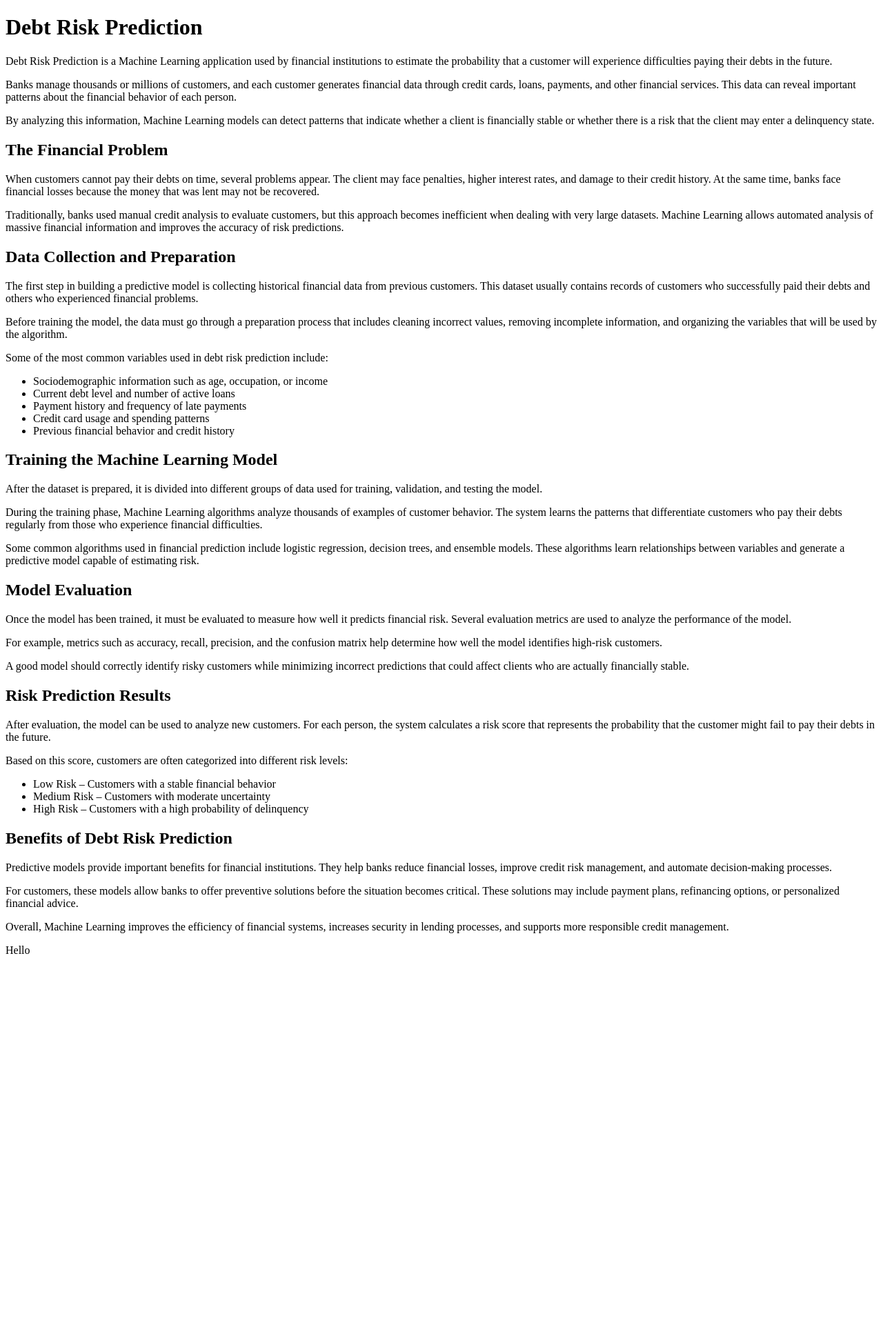
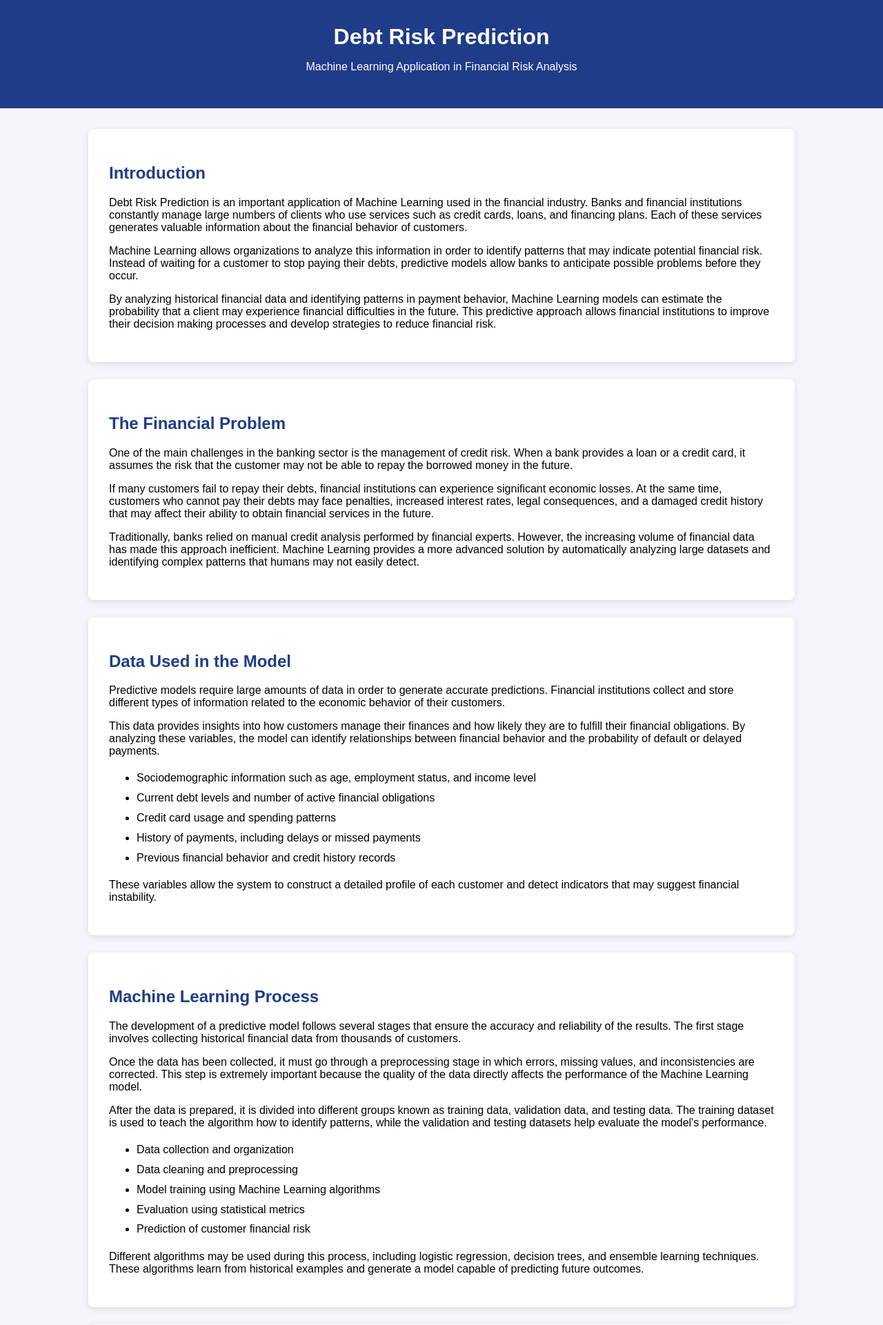
Before and after one commit to Andres5-12/Machine_Learning, a Flask app: page /Andres in a window 1280 px wide. Shown: the top 1921 px of the page at 69% size. Before the commit the page ends 1383 px from the top, so only its background shows below. Run offline with Flask 3, Linux system fonts and the light colour scheme.

Commit message:
Quinto cargue ramaAndres

```diff
--- a/templates/Corredor.html
+++ b/templates/Corredor.html
@@ -2,175 +2,267 @@
 <html lang="en">
 <head>
 <meta charset="UTF-8">
-
-    <!-- Allows the page to adapt to different devices -->
 <meta name="viewport" content="width=device-width, initial-scale=1.0">
 
 <title>Debt Risk Prediction</title>
+
+<style>
+
+body{
+    font-family: Arial, Helvetica, sans-serif;
+    background-color:#f4f6f9;
+    margin:0;
+    padding:0;
+}
+
+header{
+    background:#1f3c88;
+    color:white;
+    text-align:center;
+    padding:35px;
+}
+
+.container{
+    width:80%;
+    margin:auto;
+    margin-top:30px;
+}
+
+.section{
+    background:white;
+    padding:30px;
+    margin-bottom:25px;
+    border-radius:8px;
+    box-shadow:0px 3px 10px rgba(0,0,0,0.1);
+}
+
+h1{
+    margin:0;
+}
+
+h2{
+    color:#1f3c88;
+}
+
+ul{
+    line-height:1.8;
+}
+
+footer{
+    text-align:center;
+    background:#1f3c88;
+    color:white;
+    padding:20px;
+    margin-top:40px;
+}
+
+</style>
+
 </head>
 
 <body>
 
-    <!-- Main title -->
+<header>
     <h1>Debt Risk Prediction</h1>
+    <p>Machine Learning Application in Financial Risk Analysis</p>
+</header>
 
-    <!-- General introduction -->
+<div class="container">
+
+<div class="section">
+
+<h2>Introduction</h2>
+
 <p>
-        Debt Risk Prediction is a Machine Learning application used by financial
-        institutions to estimate the probability that a customer will experience
-        difficulties paying their debts in the future.
+Debt Risk Prediction is an important application of Machine Learning used in the financial industry.
+Banks and financial institutions constantly manage large numbers of clients who use services such
+as credit cards, loans, and financing plans. Each of these services generates valuable information
+about the financial behavior of customers.
 </p>
 
 <p>
-        Banks manage thousands or millions of customers, and each customer
-        generates financial data through credit cards, loans, payments,
-        and other financial services. This data can reveal important
-        patterns about the financial behavior of each person.
+Machine Learning allows organizations to analyze this information in order to identify patterns
+that may indicate potential financial risk. Instead of waiting for a customer to stop paying their
+debts, predictive models allow banks to anticipate possible problems before they occur.
 </p>
 
 <p>
-        By analyzing this information, Machine Learning models can detect
-        patterns that indicate whether a client is financially stable or
-        whether there is a risk that the client may enter a delinquency state.
+By analyzing historical financial data and identifying patterns in payment behavior, Machine
+Learning models can estimate the probability that a client may experience financial difficulties
+in the future. This predictive approach allows financial institutions to improve their decision
+making processes and develop strategies to reduce financial risk.
 </p>
 
-    <!-- Problem explanation -->
+</div>
+
+<div class="section">
+
 <h2>The Financial Problem</h2>
 
 <p>
-        When customers cannot pay their debts on time, several problems appear.
-        The client may face penalties, higher interest rates, and damage to
-        their credit history. At the same time, banks face financial losses
-        because the money that was lent may not be recovered.
+One of the main challenges in the banking sector is the management of credit risk.
+When a bank provides a loan or a credit card, it assumes the risk that the customer
+may not be able to repay the borrowed money in the future.
 </p>
 
 <p>
-        Traditionally, banks used manual credit analysis to evaluate customers,
-        but this approach becomes inefficient when dealing with very large
-        datasets. Machine Learning allows automated analysis of massive
-        financial information and improves the accuracy of risk predictions.
-    </p>
-
-    <!-- Data collection -->
-    <h2>Data Collection and Preparation</h2>
-
-    <p>
-        The first step in building a predictive model is collecting historical
-        financial data from previous customers. This dataset usually contains
-        records of customers who successfully paid their debts and others
-        who experienced financial problems.
+If many customers fail to repay their debts, financial institutions can experience
+significant economic losses. At the same time, customers who cannot pay their debts
+may face penalties, increased interest rates, legal consequences, and a damaged
+credit history that may affect their ability to obtain financial services in the future.
 </p>
 
 <p>
-        Before training the model, the data must go through a preparation
-        process that includes cleaning incorrect values, removing incomplete
-        information, and organizing the variables that will be used by
-        the algorithm.
+Traditionally, banks relied on manual credit analysis performed by financial experts.
+However, the increasing volume of financial data has made this approach inefficient.
+Machine Learning provides a more advanced solution by automatically analyzing large
+datasets and identifying complex patterns that humans may not easily detect.
+</p>
+
+</div>
+
+<div class="section">
+
+<h2>Data Used in the Model</h2>
+
+<p>
+Predictive models require large amounts of data in order to generate accurate predictions.
+Financial institutions collect and store different types of information related to the
+economic behavior of their customers.
 </p>
 
 <p>
-        Some of the most common variables used in debt risk prediction include:
+This data provides insights into how customers manage their finances and how likely
+they are to fulfill their financial obligations. By analyzing these variables, the
+model can identify relationships between financial behavior and the probability
+of default or delayed payments.
 </p>
 
 <ul>
-        <li>Sociodemographic information such as age, occupation, or income</li>
-        <li>Current debt level and number of active loans</li>
-        <li>Payment history and frequency of late payments</li>
+<li>Sociodemographic information such as age, employment status, and income level</li>
+<li>Current debt levels and number of active financial obligations</li>
 <li>Credit card usage and spending patterns</li>
-        <li>Previous financial behavior and credit history</li>
+<li>History of payments, including delays or missed payments</li>
+<li>Previous financial behavior and credit history records</li>
 </ul>
 
-    <!-- Model training -->
-    <h2>Training the Machine Learning Model</h2>
+<p>
+These variables allow the system to construct a detailed profile of each customer
+and detect indicators that may suggest financial instability.
+</p>
+
+</div>
+
+<div class="section">
+
+<h2>Machine Learning Process</h2>
 
 <p>
-        After the dataset is prepared, it is divided into different groups
-        of data used for training, validation, and testing the model.
+The development of a predictive model follows several stages that ensure the
+accuracy and reliability of the results. The first stage involves collecting
+historical financial data from thousands of customers.
 </p>
 
 <p>
-        During the training phase, Machine Learning algorithms analyze
-        thousands of examples of customer behavior. The system learns
-        the patterns that differentiate customers who pay their debts
-        regularly from those who experience financial difficulties.
+Once the data has been collected, it must go through a preprocessing stage
+in which errors, missing values, and inconsistencies are corrected. This step
+is extremely important because the quality of the data directly affects the
+performance of the Machine Learning model.
 </p>
 
 <p>
-        Some common algorithms used in financial prediction include
-        logistic regression, decision trees, and ensemble models.
-        These algorithms learn relationships between variables
-        and generate a predictive model capable of estimating risk.
+After the data is prepared, it is divided into different groups known as
+training data, validation data, and testing data. The training dataset is
+used to teach the algorithm how to identify patterns, while the validation
+and testing datasets help evaluate the model's performance.
 </p>
 
-    <!-- Model evaluation -->
-    <h2>Model Evaluation</h2>
+<ul>
+<li>Data collection and organization</li>
+<li>Data cleaning and preprocessing</li>
+<li>Model training using Machine Learning algorithms</li>
+<li>Evaluation using statistical metrics</li>
+<li>Prediction of customer financial risk</li>
+</ul>
 
 <p>
-        Once the model has been trained, it must be evaluated to measure
-        how well it predicts financial risk. Several evaluation metrics
-        are used to analyze the performance of the model.
+Different algorithms may be used during this process, including logistic
+regression, decision trees, and ensemble learning techniques. These
+algorithms learn from historical examples and generate a model capable
+of predicting future outcomes.
+</p>
+
+</div>
+
+<div class="section">
+
+<h2>Prediction Results</h2>
+
+<p>
+Once the model has been trained and evaluated, it can be used to analyze
+new customers. For each customer, the model calculates a risk score
+representing the probability that the client may experience financial
+difficulties in the future.
 </p>
 
 <p>
-        For example, metrics such as accuracy, recall, precision,
-        and the confusion matrix help determine how well the model
-        identifies high-risk customers.
+This risk score allows banks to classify customers according to their
+level of financial risk. The classification helps financial institutions
+determine which clients require closer monitoring or preventive support.
+</p>
+
+<ul>
+<li>Low Risk – Customers with stable financial behavior and consistent payments</li>
+<li>Medium Risk – Customers with moderate financial uncertainty</li>
+<li>High Risk – Customers who show signs of possible financial distress</li>
+</ul>
+
+<p>
+These predictions allow financial institutions to allocate resources
+more efficiently and focus their risk management efforts on customers
+who may require additional support.
+</p>
+
+</div>
+
+<div class="section">
+
+<h2>Benefits of Debt Risk Prediction</h2>
+
+<p>
+Debt Risk Prediction provides several advantages for both financial
+institutions and their customers. For banks, predictive analytics helps
+reduce financial losses by identifying high-risk clients before they
+enter a delinquency situation.
 </p>
 
 <p>
-        A good model should correctly identify risky customers while
-        minimizing incorrect predictions that could affect clients
-        who are actually financially stable.
-    </p>
-
-    <!-- Prediction results -->
-    <h2>Risk Prediction Results</h2>
-
-    <p>
-        After evaluation, the model can be used to analyze new customers.
-        For each person, the system calculates a risk score that represents
-        the probability that the customer might fail to pay their debts
-        in the future.
+It also improves credit risk management and enables more informed
+decision-making when approving loans or offering financial products.
+By understanding the probability of default, banks can design better
+financial strategies and maintain a healthier credit portfolio.
 </p>
 
 <p>
-        Based on this score, customers are often categorized into different
-        risk levels:
-    </p>
-
-    <ul>
-        <li>Low Risk – Customers with a stable financial behavior</li>
-        <li>Medium Risk – Customers with moderate uncertainty</li>
-        <li>High Risk – Customers with a high probability of delinquency</li>
-    </ul>
-
-    <!-- Benefits -->
-    <h2>Benefits of Debt Risk Prediction</h2>
-
-    <p>
-        Predictive models provide important benefits for financial institutions.
-        They help banks reduce financial losses, improve credit risk management,
-        and automate decision-making processes.
+Customers also benefit from these predictive systems. Instead of facing
+unexpected financial problems, they may receive early support from the
+bank in the form of payment plans, refinancing options, or financial
+advice that helps them manage their obligations more effectively.
 </p>
 
 <p>
-        For customers, these models allow banks to offer preventive solutions
-        before the situation becomes critical. These solutions may include
-        payment plans, refinancing options, or personalized financial advice.
+Overall, the use of Machine Learning in debt risk prediction contributes
+to a more stable financial system by reducing uncertainty, improving
+risk analysis, and enabling proactive financial management.
 </p>
 
-    <p>
-        Overall, Machine Learning improves the efficiency of financial systems,
-        increases security in lending processes, and supports more responsible
-        credit management.
-    </p>
+</div>
 
-    <!-- Dynamic greeting using Flask and Jinja -->
-    {% if name %}
-    <p>Hello, <strong>{{name}}</strong></p>
-    {% else %}
-    <p>Hello</p>
-    {% endif %}
+</div>
+
+<footer>
+<p>Machine Learning Academic Work – by Andres Corredor</p>
+</footer>
 
 </body>
 </html>
```
Lines whose indentation alone changed are shown as unchanged.
